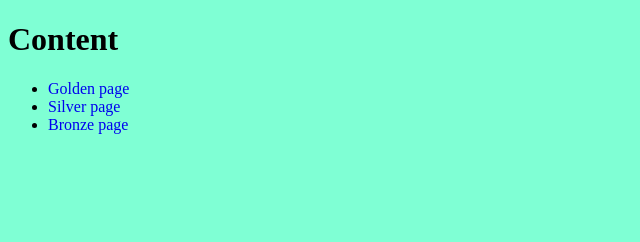
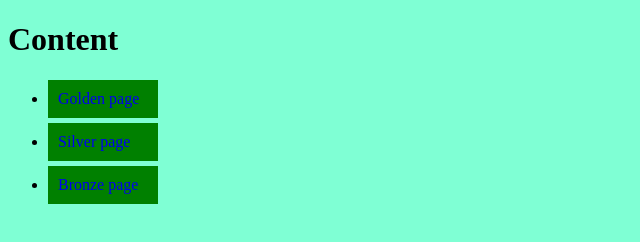
Before and after one commit to Ascold/homework_1, a plain HTML site: page index.html in a window 1280 px wide. Shown: the whole page, without its empty margins (0-640 px from the left). Drawn offline with Linux system fonts and the light colour scheme.

Commit message:
add-on some animation

```diff
--- a/index.html
+++ b/index.html
@@ -11,9 +11,21 @@
             <div>
                 <h1>Content</h1>
                 <ul>
-                    <li><a href="gold.html" title="Golden page" class="gold">Golden page</a></li>
-                    <li><a href="silver.html" title="Silver page" class="silver">Silver page</a></li>
-                    <li><a href="bronze.html" title="Bronze page" class="bronze">Bronze page</a></li>
+                    <li>
+                        <div class="anim">
+                            <a href="gold.html" title="Golden page" class="gold">Golden page</a>
+                        </div>
+                    </li>
+                    <li>
+                        <div class="anim">
+                            <a href="silver.html" title="Silver page" class="silver">Silver page</a>
+                        </div>
+                    </li>
+                    <li>
+                        <div class="anim">
+                            <a href="bronze.html" title="Bronze page" class="bronze">Bronze page</a>
+                        </div>
+                    </li>
                 </ul>
             </div>
         </body>
--- a/style.css
+++ b/style.css
@@ -22,3 +22,28 @@ a.silver:hover {
 a.bronze:hover {
     color: #cd7f32;
 }
+
+@keyframes animation {
+0% {
+        width: 100px;
+    }
+100% {
+        width: 500px;
+    }
+}
+
+.anim {
+	background: green;
+	width: 100px;
+	height: auto;
+	margin-bottom: 5px;
+	padding-top: 10px;
+	padding-bottom: 10px;
+	padding-left: 10px;
+}
+.anim:hover {
+	animation-name: animation;
+    animation-duration: 1s;
+    animation-fill-mode: forwards;
+    background: green;
+}
```
